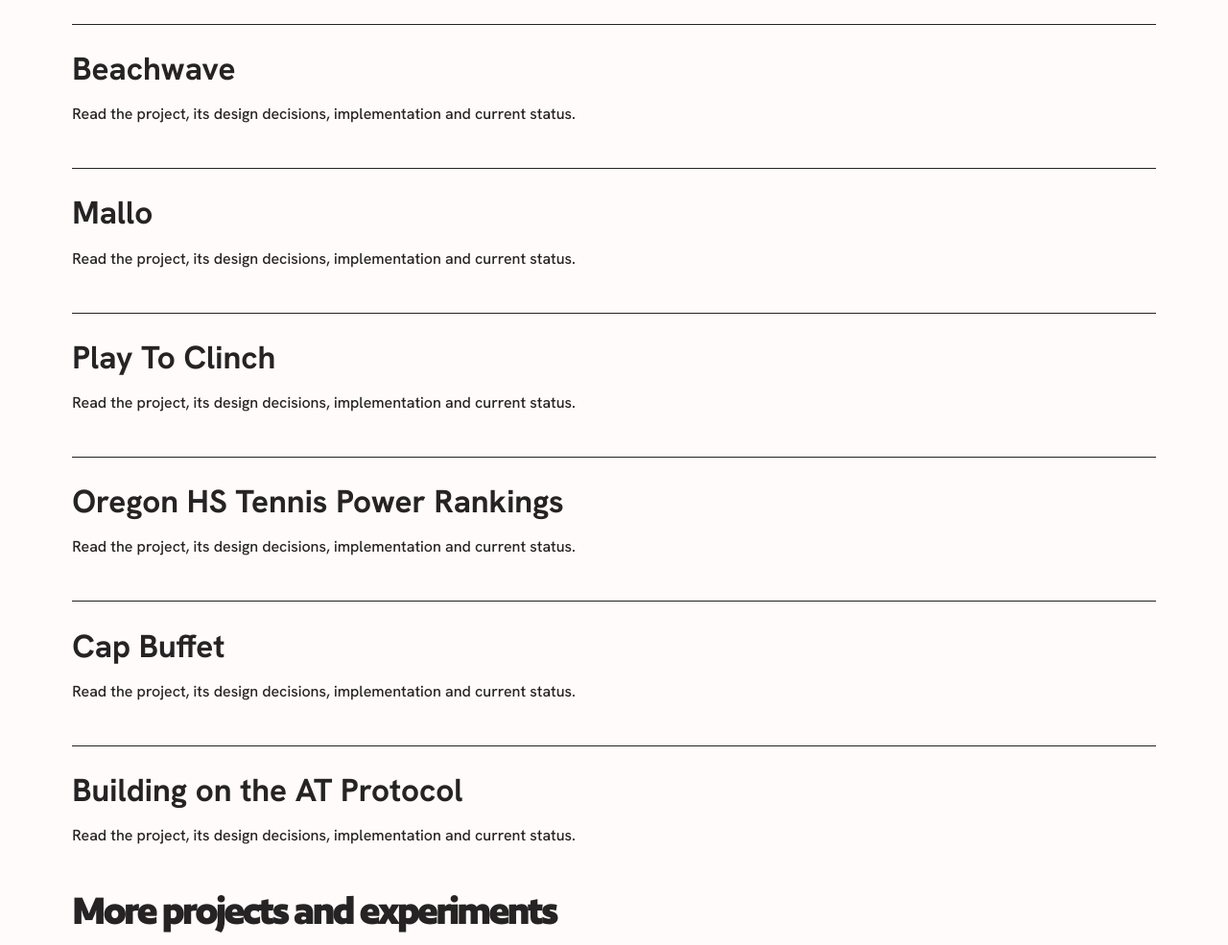
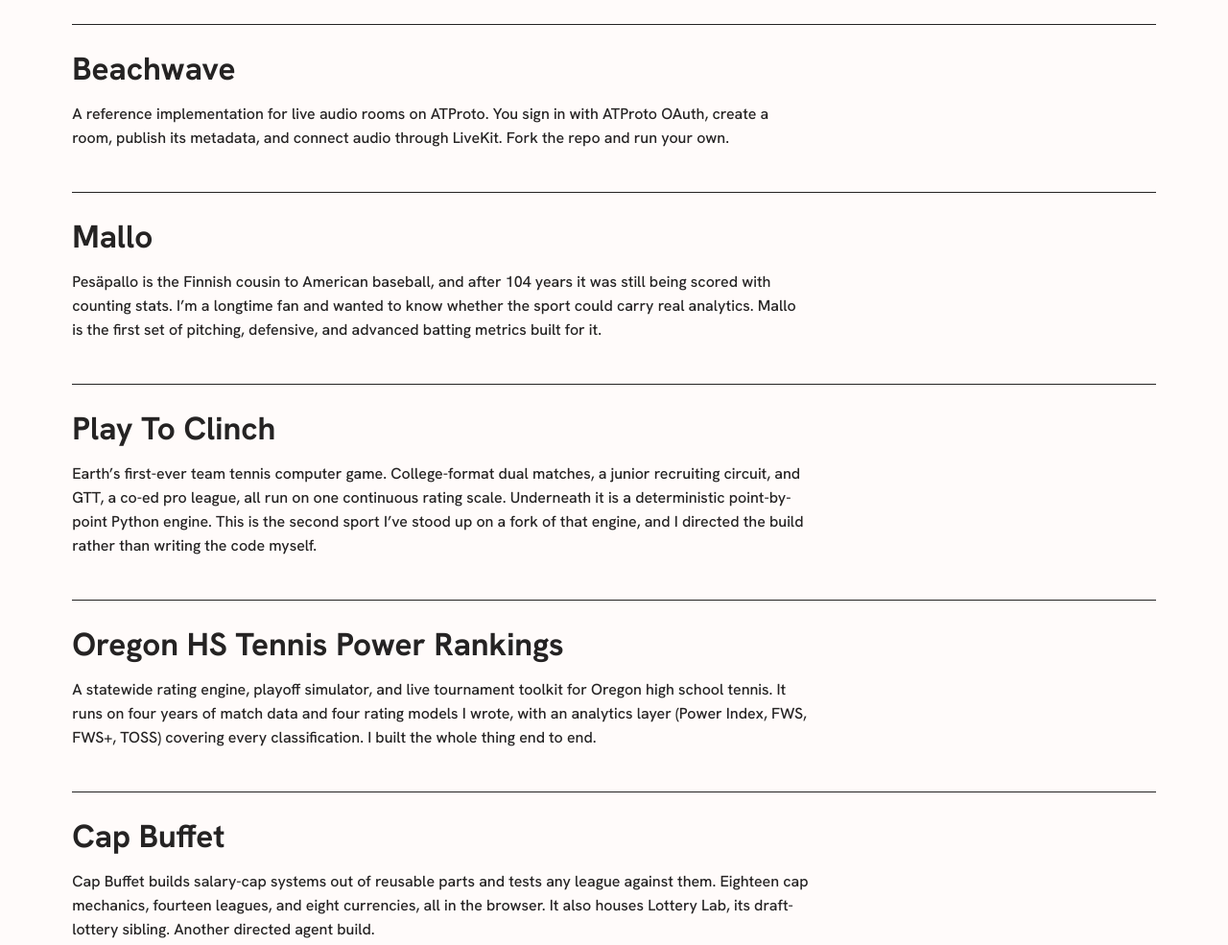
Before and after one commit to quarterback/dev-site, a plain HTML site: page index.html in a window 1280 px wide. Shown: the part 798-1783 px from the top of the page at 96% size. Drawn offline with Linux system fonts and the light colour scheme.

Commit message:
Restore specific project accounts in selected index

```diff
--- a/index.html
+++ b/index.html
@@ -72,11 +72,11 @@
   <h2 class="nar-h" id="h-built">Selected projects</h2>
   <p class="nar-note">Software and systems I designed or built, with project notes and links to the work.</p>
 
-<section class="project-index" aria-label="Selected projects"><article><h3><a href="projects/beachwave.html">Beachwave</a></h3><p>Read the project, its design decisions, implementation and current status.</p></article>
-<article><h3><a href="projects/mallo.html">Mallo</a></h3><p>Read the project, its design decisions, implementation and current status.</p></article>
-<article><h3><a href="projects/play-to-clinch.html">Play To Clinch</a></h3><p>Read the project, its design decisions, implementation and current status.</p></article>
-<article><h3><a href="projects/oregon-tennis.html">Oregon HS Tennis Power Rankings</a></h3><p>Read the project, its design decisions, implementation and current status.</p></article>
-<article><h3><a href="projects/draft-lab.html">Cap Buffet</a></h3><p>Read the project, its design decisions, implementation and current status.</p></article>
+<section class="project-index" aria-label="Selected projects"><article><h3><a href="projects/beachwave.html">Beachwave</a></h3><p>A reference implementation for live audio rooms on ATProto. You sign in with ATProto OAuth, create a room, publish its metadata, and connect audio through LiveKit. Fork the repo and run your own.</p></article>
+<article><h3><a href="projects/mallo.html">Mallo</a></h3><p>Pes&auml;pallo is the Finnish cousin to American baseball, and after 104 years it was still being scored with counting stats. I&rsquo;m a longtime fan and wanted to know whether the sport could carry real analytics. Mallo is the first set of pitching, defensive, and advanced batting metrics built for it.</p></article>
+<article><h3><a href="projects/play-to-clinch.html">Play To Clinch</a></h3><p>Earth&rsquo;s first-ever team tennis computer game. College-format dual matches, a junior recruiting circuit, and GTT, a co-ed pro league, all run on one continuous rating scale. Underneath it is a deterministic point-by-point Python engine. This is the second sport I&rsquo;ve stood up on a fork of that engine, and I directed the build rather than writing the code myself.</p></article>
+<article><h3><a href="projects/oregon-tennis.html">Oregon HS Tennis Power Rankings</a></h3><p>A statewide rating engine, playoff simulator, and live tournament toolkit for Oregon high school tennis. It runs on four years of match data and four rating models I wrote, with an analytics layer (Power Index, FWS, FWS+, TOSS) covering every classification. I built the whole thing end to end.</p></article>
+<article><h3><a href="projects/draft-lab.html">Cap Buffet</a></h3><p>Cap Buffet builds salary-cap systems out of reusable parts and tests any league against them. Eighteen cap mechanics, fourteen leagues, and eight currencies, all in the browser. It also houses Lottery Lab, its draft-lottery sibling. Another directed agent build.</p></article>
 <article><h3><a href="atproto/index.html">Building on the AT Protocol</a></h3><p>Read the project, its design decisions, implementation and current status.</p></article></section><h3 class="nar-h">More projects and experiments</h3><ul class="project-more"><li><a href="projects/super-innings.html">SuperInnings</a></li>
 <li><a href="projects/viperball.html">Viperball</a></li>
 <li><a href="projects/occupant.html">Occupant Indices</a></li>
```
